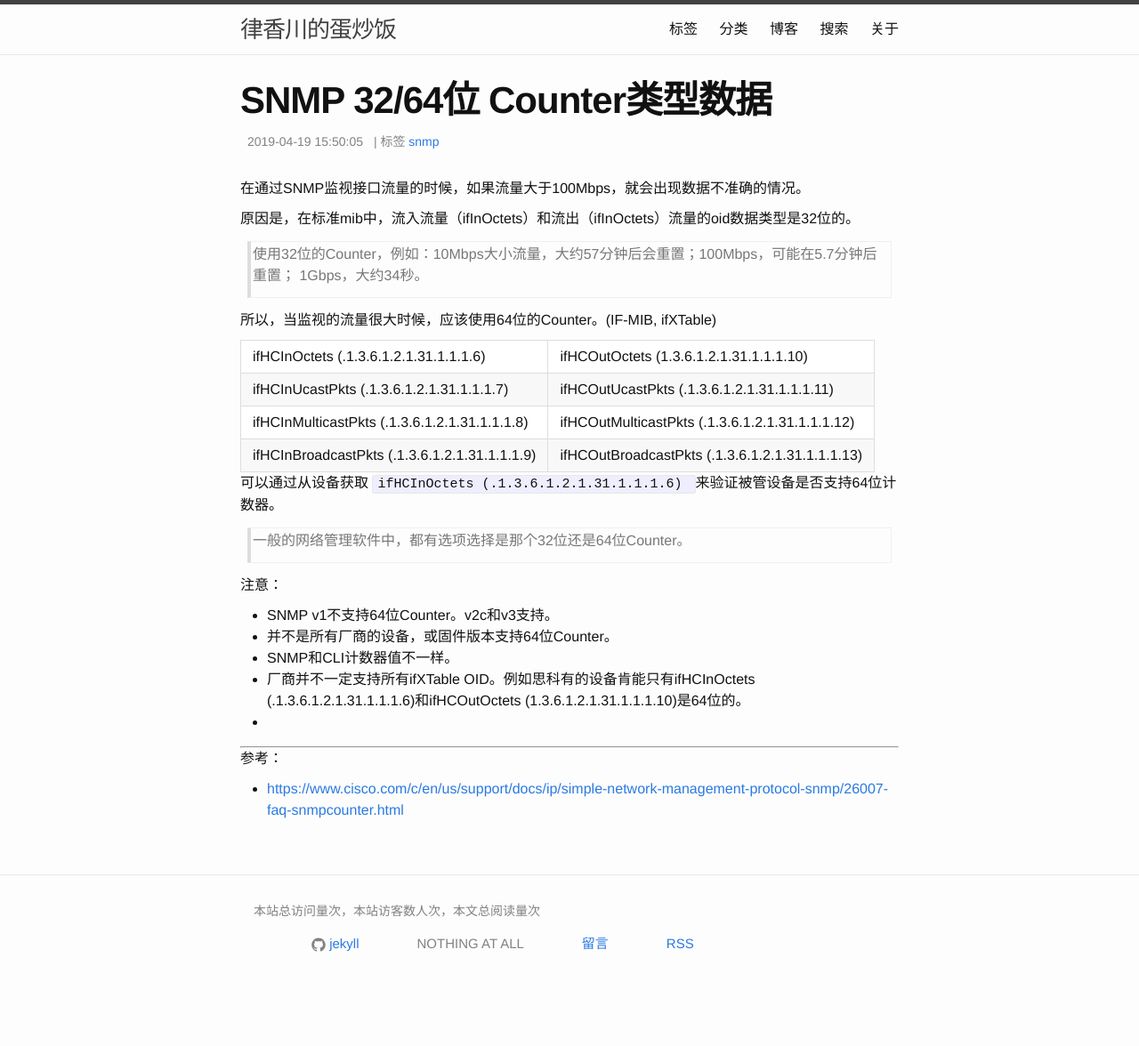
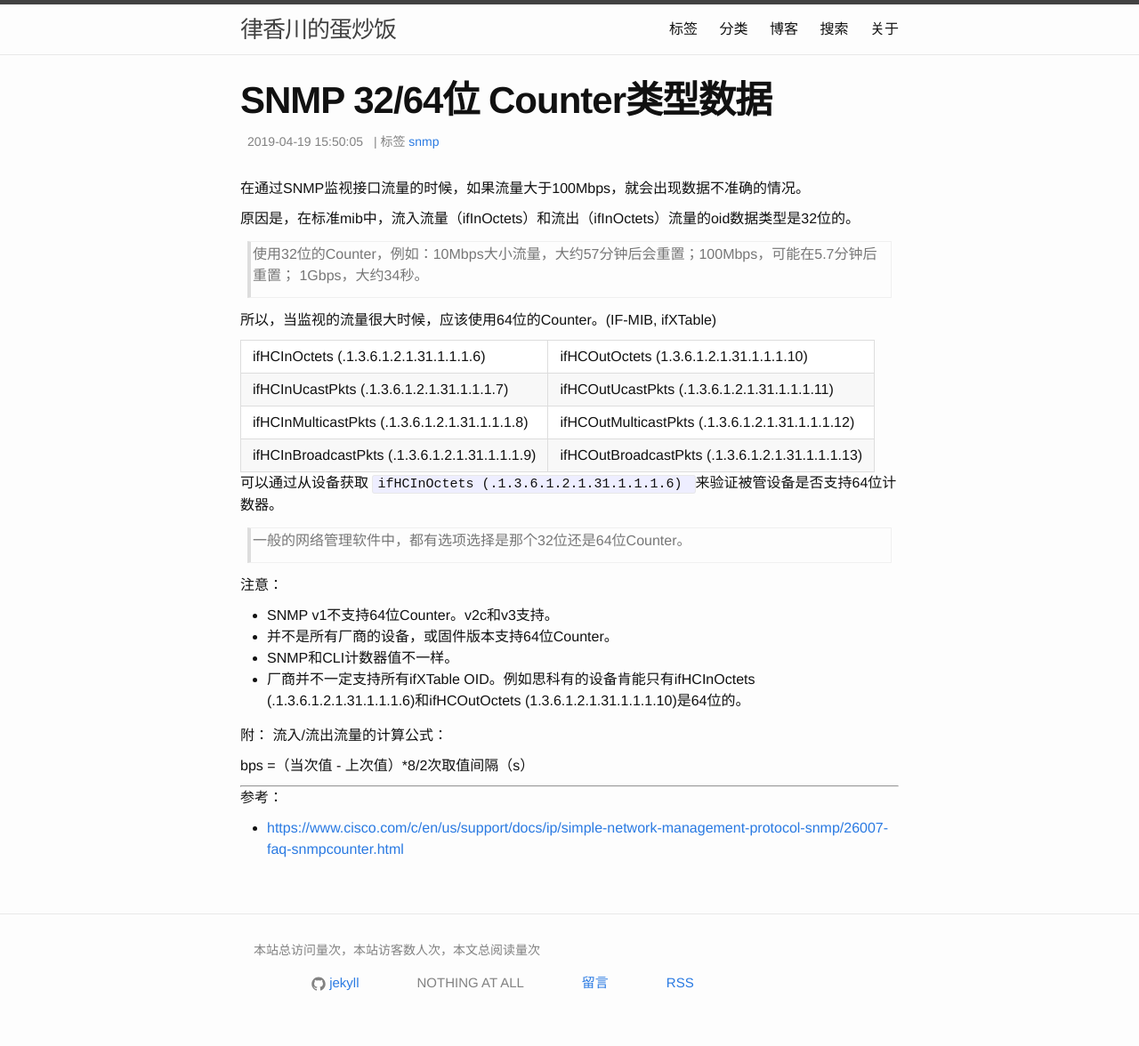
Before and after one commit to snowyxx/snowyxx.github.io, a Jekyll site: the page built from _posts/2019-04-19-snmp-64-bit-counter.markdown, in a window 1280 px wide. Shown: the whole page at 89% size. Built offline with Jekyll 4.4.1, drawn with Linux system fonts in a browser that asks for light colours; comment, search, counter and statistics services are not loaded; before the commit the page ends 1132 px from its top, so only the background shows below that.

Commit message:
blog update

```diff
--- a/_posts/2019-04-19-snmp-64-bit-counter.markdown
+++ b/_posts/2019-04-19-snmp-64-bit-counter.markdown
@@ -10,7 +10,9 @@ tags:   [snmp]
 
 原因是，在标准mib中，流入流量（ifInOctets）和流出（ifInOctets）流量的oid数据类型是32位的。
 
+
 > 使用32位的Counter，例如：10Mbps大小流量，大约57分钟后会重置；100Mbps，可能在5.7分钟后重置； 1Gbps，大约34秒。
+
 
 所以，当监视的流量很大时候，应该使用64位的Counter。(IF-MIB, ifXTable)
 
@@ -19,6 +21,7 @@ ifHCInOctets (.1.3.6.1.2.1.31.1.1.1.6) | ifHCOutOctets (1.3.6.1.2.1.31.1.1.1.10)
 ifHCInUcastPkts (.1.3.6.1.2.1.31.1.1.1.7) | ifHCOutUcastPkts (.1.3.6.1.2.1.31.1.1.1.11)
 ifHCInMulticastPkts (.1.3.6.1.2.1.31.1.1.1.8) | ifHCOutMulticastPkts (.1.3.6.1.2.1.31.1.1.1.12)
 ifHCInBroadcastPkts (.1.3.6.1.2.1.31.1.1.1.9) | ifHCOutBroadcastPkts (.1.3.6.1.2.1.31.1.1.1.13)
+
 
 可以通过从设备获取 `ifHCInOctets (.1.3.6.1.2.1.31.1.1.1.6) ` 来验证被管设备是否支持64位计数器。
 
@@ -30,7 +33,11 @@ ifHCInBroadcastPkts (.1.3.6.1.2.1.31.1.1.1.9) | ifHCOutBroadcastPkts (.1.3.6.1.2
 -  并不是所有厂商的设备，或固件版本支持64位Counter。
 -  SNMP和CLI计数器值不一样。
 -  厂商并不一定支持所有ifXTable OID。例如思科有的设备肯能只有ifHCInOctets (.1.3.6.1.2.1.31.1.1.1.6)和ifHCOutOctets (1.3.6.1.2.1.31.1.1.1.10)是64位的。
--
+
+附：
+流入/流出流量的计算公式：
+
+bps =（当次值 - 上次值）*8/2次取值间隔（s）
 
 ---
 
```
